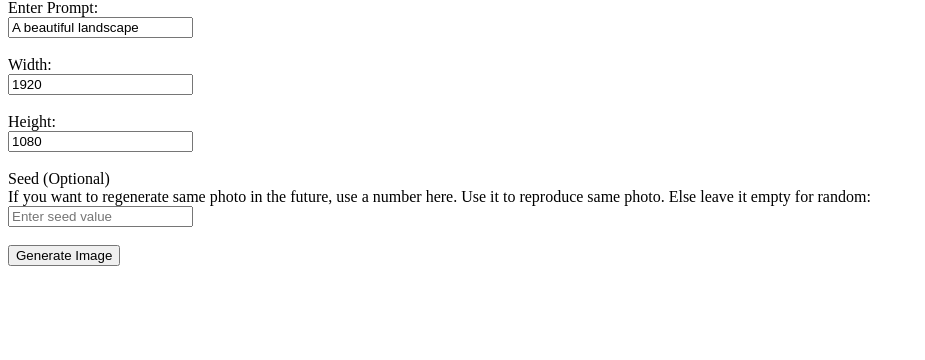
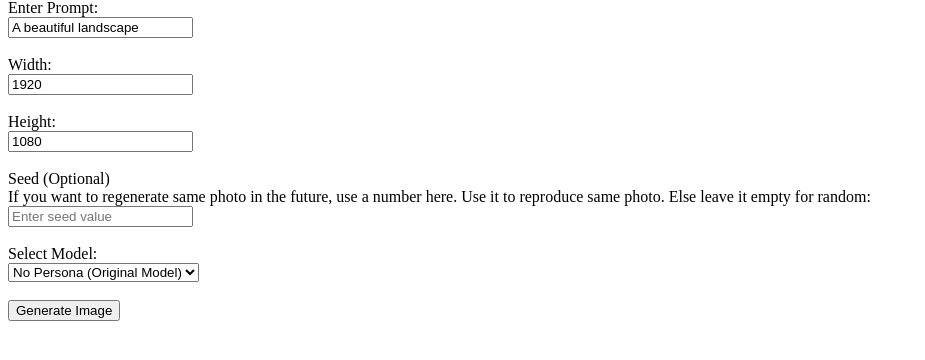
Before and after one commit to mohammadkhanks/fal-ai-project, a Flask app: page /index in a window 1280 px wide. Shown: the part 138-498 px from the top of the page, without its empty margins (0-925 px from the left). Run offline with Flask 3, Linux system fonts and the light colour scheme; the visitor is signed in with stand-in values (Sample User, id 1).

Commit message:
added dropdown option

```diff
--- a/app.py
+++ b/app.py
@@ -49,22 +49,36 @@ def generate_image():
     width = int(request.form.get("width", 1920))
     height = int(request.form.get("height", 1080))
     seed = request.form.get("seed", None)
+    model = request.form.get("model", "Random(No Persona)")
     if seed:
         seed = int(seed)  # Ensure seed is an integer
 
     try:
+        # Determine the model's URL based on user selection
+        model_urls = {
+            "Random(No Persona)": None,  # No specific model URL for the original model
+            "asko_kusko": "https://v3.fal.media/files/tiger/ihSURXVXpwnok8cpsy_Cn_pytorch_lora_weights.safetensors",
+            "mistik_biri": "https://v3.fal.media/files/panda/wqwyUtcau9Lvxdw6L72S6_pytorch_lora_weights.safetensors"
+        }
+
+        selected_model_url = model_urls.get(model)
+
         # Prepare arguments for the FAL API
         arguments = {
             "prompt": prompt,
             "width": width,
             "height": height,
         }
+
         if seed:  # Only include seed if it's provided
             arguments["seed"] = int(seed)
 
+        if selected_model_url:
+            arguments["model"] = selected_model_url # Add model URL to the arguments if not random
+
         # Call the FAL AI API
         result = fal_client.subscribe(
-            "fal-ai/flux-pro/v1.1",
+            "fal-ai/flux-lora",
             arguments=arguments,
         )
         image_url = result["images"][0]["url"]
@@ -101,3 +115,108 @@ def logout():
 
 if __name__ == "__main__":
     app.run(debug=True, host="0.0.0.0", port=int(os.environ.get("PORT", 5000)))
+# ================================================================================ #
+
+# from flask import Flask, render_template, request, redirect, url_for, session
+# import os
+# import fal_client
+# import requests
+# from io import BytesIO
+
+# # Set the FAL_KEY environment variable (if not already set)
+# os.environ["FAL_KEY"] = "ecb6e7bc-425e-4a2c-92eb-9b0efeabe7fd:a882593bbf7140a71a0411f9ae0a93a0"  # Insert your FAL API key here, or set it in your environment
+
+# # Fetch the API key from the environment
+# FAL_KEY = os.getenv("FAL_KEY")
+# if not FAL_KEY:
+#     raise ValueError("FAL_KEY environment variable is not set.")
+
+# # Authenticate with the FAL AI API key
+# fal_client.api_key = FAL_KEY
+
+# # Initialize Flask app
+# app = Flask(__name__)
+# app.secret_key = os.getenv("SECRET_KEY", "supersecretkey")  # Set a secure key for session management
+
+# # Password for accessing the app
+# APP_PASSWORD = "Postman"  # Replace with your desired password
+
+# @app.route("/", methods=["GET", "POST"])
+# def login():
+#     if request.method == "POST":
+#         password = request.form.get("password")
+#         if password == APP_PASSWORD:
+#             session["logged_in"] = True
+#             return redirect(url_for("index"))
+#         else:
+#             return render_template("login.html", error="Invalid password")
+#     return render_template("login.html")
+
+# @app.route("/index")
+# def index():
+#     if not session.get("logged_in"):
+#         return redirect(url_for("login"))
+#     return render_template("index.html")
+
+# @app.route("/generate-image", methods=["POST"])
+# def generate_image():
+#     if not session.get("logged_in"):
+#         return redirect(url_for("login"))
+
+#     # Get prompt, size, and optional seed from the form
+#     prompt = request.form.get("prompt", "A beautiful landscape")
+#     width = int(request.form.get("width", 1920))
+#     height = int(request.form.get("height", 1080))
+#     seed = request.form.get("seed", None)
+#     if seed:
+#         seed = int(seed)  # Ensure seed is an integer
+
+#     try:
+#         # Prepare arguments for the FAL API
+#         arguments = {
+#             "prompt": prompt,
+#             "width": width,
+#             "height": height,
+#         }
+#         if seed:  # Only include seed if it's provided
+#             arguments["seed"] = int(seed)
+
+#         # Call the FAL AI API
+#         result = fal_client.subscribe(
+#             "fal-ai/flux-pro/v1.1",
+#             arguments=arguments,
+#         )
+#         image_url = result["images"][0]["url"]
+#         response = requests.get(image_url)
+#         if response.status_code == 200:
+#             # Create an in-memory file for the image
+#             img_data = BytesIO(response.content)
+#             img_data.seek(0)
+
+#             # Create a unique filename based on prompt, width, height, and seed
+#             filename = f"generated_image_{width}x{height}_seed_{seed or 'random'}.jpg"
+
+#             # Serve the image URL for UI display
+#             image_data = {
+#                 "image_url": image_url,  # URL to display the image
+#                 "filename": filename,    # Filename for download
+#                 "prompt": prompt,        # Show the prompt used
+#                 "width": width,          # Show image width
+#                 "height": height,        # Show image height
+#                 "seed": seed or "random" # Show seed or "random"
+#             }
+#             return render_template("index.html", **image_data)
+
+#         else:
+#             return render_template("index.html", error="Failed to fetch the image.")
+#     except Exception as e:
+#         return render_template("index.html", error=f"Error generating image: {str(e)}")
+
+# @app.route("/logout", methods=['POST'])
+# def logout():
+#     # Remove the logged-in session and redirect to the login page
+#     session.pop("logged_in", None)
+#     return redirect(url_for("login"))
+
+# if __name__ == "__main__":
+#     app.run(debug=True, host="0.0.0.0", port=int(os.environ.get("PORT", 5000)))
--- a/templates/index.html
+++ b/templates/index.html
@@ -29,6 +29,13 @@
         <label for="seed">Seed (Optional)<br>If you want to regenerate same photo in the future, use a number here. Use it to reproduce same photo. Else leave it empty for random:</label><br>
         <input type="number" id="seed" name="seed" placeholder="Enter seed value"><br><br>
 
+        <label for="model">Select Model:</label><br>
+        <select id="model" name="model">
+            <option value="Random(No Persona)">No Persona (Original Model)</option>
+            <option value="asko_kusko">Aşko Kuşko</option>
+            <option value="mistik_biri">Mistik Biri</option>
+        </select><br><br>
+
         <button type="submit">Generate Image</button>
     </form>
 
@@ -45,6 +52,7 @@
         <p><strong>Prompt:</strong> {{ prompt }}</p>
         <p><strong>Image Size:</strong> {{ width }} x {{ height }}</p>
         <p><strong>Seed:</strong> {{ seed }}</p>
+        <p><strong>Model:</strong> {{ model }}</p>
 
     {% endif %}
 
```
